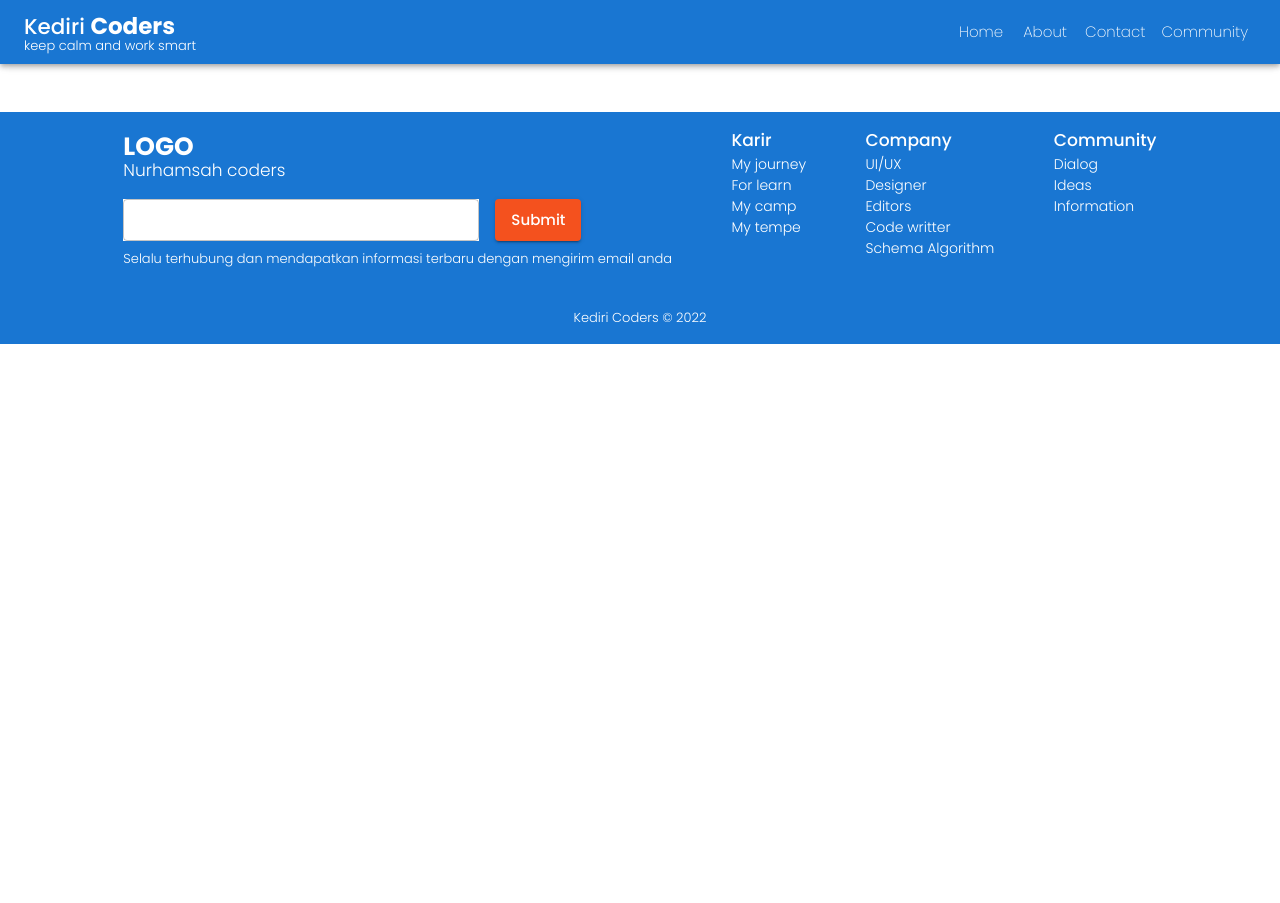
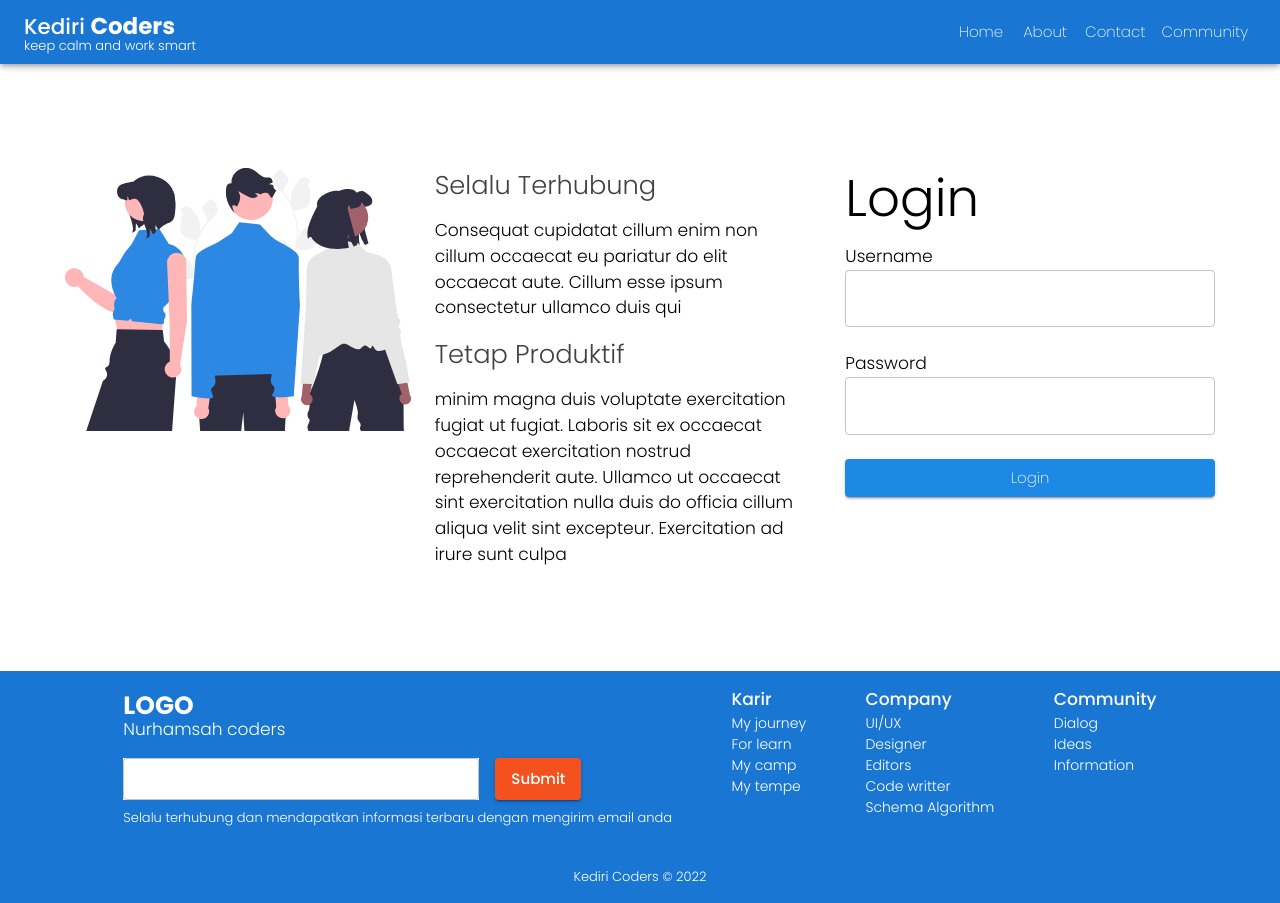
Before and after one commit to nurhamsah1998/KEDIRI-CODERS-PORTFOLIO, a React (Create React App) app: page /community/login in a window 1280 px wide. Before the commit the page ends 800 px from the top, so only its background shows below. Built offline with nearby package versions, Linux system fonts and the light colour scheme.

Commit message:
fixing login

```diff
--- a/src/Pages/Community/Community.js
+++ b/src/Pages/Community/Community.js
@@ -1,38 +1,20 @@
 import React from "react";
-import { TextField, Box, Button, Typography } from "@mui/material";
-import { Formik, Form } from "formik";
+import { useNavigate } from "react-router-dom";
 
 function Community() {
-  return (
-    <Box my={10}>
-      <Box sx={{ display: "flex", justifyContent: "space-between" }}>
-        <Box sx={{ maxWidth: "30%" }}>
-          <img
-            width="100%"
-            src="/svg-UNDRAW/undraw_personal_email_re_4lx7.svg"
-            alt="Hero"
-          />
-        </Box>
-        <Box sx={{ width: "30%" }}>
-          <Formik>
-            {({ values, getFieldProps }) => (
-              <Form>
-                <Box>
-                  <Typography>Username</Typography>
-                  <TextField fullWidth />
-                  <Typography mt={3}>Password</Typography>
-                  <TextField type="password" fullWidth />
-                </Box>
-                <Button sx={{ mt: 3 }} fullWidth variant="contained">
-                  Login
-                </Button>
-              </Form>
-            )}
-          </Formik>
-        </Box>
-      </Box>
-    </Box>
-  );
+  const navigate = useNavigate();
+  const accessToken = localStorage.getItem("accessToken");
+  React.useEffect(() => {
+    if (!accessToken) {
+      navigate("/community/login");
+      console.log("qwe");
+    }
+    if (accessToken) {
+      navigate("/community/home");
+      console.log("qwe");
+    }
+  }, [accessToken]);
+  return false;
 }
 
 export default Community;
--- /dev/null
+++ b/src/Pages/Community/CommunityLogin.js
@@ -0,0 +1,121 @@
+import React from "react";
+import { TextField, Box, Button, Typography } from "@mui/material";
+import { Formik, Form } from "formik";
+import { grey } from "@mui/material/colors";
+
+function CommunityLogin() {
+  return (
+    <Box sx={{ my: { lg: 10, xl: 10, md: 10, xs: 1 } }}>
+      <Box
+        sx={{
+          display: "flex",
+          justifyContent: "space-evenly",
+        }}
+      >
+        <Box
+          sx={{
+            maxWidth: { lg: "60%", xl: "60%", md: "60%", xs: "100%" },
+            display: "flex",
+            gap: 3,
+          }}
+        >
+          <Box
+            sx={{
+              maxWidth: "70%",
+              display: { lg: "block", xl: "block", md: "none", xs: "none" },
+            }}
+          >
+            <img
+              width="100%"
+              src="/svg-UNDRAW/undraw_people_re_8spw.svg"
+              alt="Hero"
+            />
+          </Box>
+          <Box
+            sx={{
+              maxWidth: {
+                lg: "50%",
+                xl: "50%",
+                md: "70%",
+                xs: "100%",
+              },
+              display: { lg: "block", xl: "block", md: "block", xs: "none" },
+            }}
+          >
+            <Typography variant="h5" color={grey[800]}>
+              Selalu Terhubung
+            </Typography>
+            <Typography mt={2}>
+              Consequat cupidatat cillum enim non cillum occaecat eu pariatur do
+              elit occaecat aute. Cillum esse ipsum consectetur ullamco duis qui
+            </Typography>
+            <Typography variant="h5" mt={2} color={grey[800]}>
+              Tetap Produktif
+            </Typography>
+            <Typography mt={2}>
+              minim magna duis voluptate exercitation fugiat ut fugiat. Laboris
+              sit ex occaecat occaecat exercitation nostrud reprehenderit aute.
+              Ullamco ut occaecat sint exercitation nulla duis do officia cillum
+              aliqua velit sint excepteur. Exercitation ad irure sunt culpa
+            </Typography>
+          </Box>
+        </Box>
+        <Box sx={{ width: { lg: "30%", xl: "30%", md: "30%", xs: "100%" } }}>
+          <Formik
+            initialValues={{
+              username: "",
+              password: "",
+            }}
+            onSubmit={(value) => {
+              localStorage.setItem("accessToken", "accessToken");
+              window.location.reload();
+            }}
+          >
+            {({ values, getFieldProps }) => (
+              <Form>
+                <Typography
+                  mb={1}
+                  fontSize={14}
+                  sx={{
+                    display: {
+                      lg: "none",
+                      xl: "none",
+                      md: "none",
+                      xs: "block",
+                    },
+                  }}
+                >
+                  Consequat cupidatat cillum enim non cillum occaecat eu
+                  pariatur do elit occaecat aute. Cillum esse ipsum consectetur
+                  ullamco duis qui
+                </Typography>
+                <Typography variant="h3">Login</Typography>
+
+                <Box mt={2}>
+                  <Typography>Username</Typography>
+                  <TextField {...getFieldProps("username")} fullWidth />
+                  <Typography mt={3}>Password</Typography>
+                  <TextField
+                    {...getFieldProps("password")}
+                    type="password"
+                    fullWidth
+                  />
+                </Box>
+                <Button
+                  type="submit"
+                  sx={{ mt: 3 }}
+                  fullWidth
+                  variant="contained"
+                >
+                  Login
+                </Button>
+              </Form>
+            )}
+          </Formik>
+        </Box>
+      </Box>
+    </Box>
+  );
+}
+
+export default CommunityLogin;
--- /dev/null
+++ b/src/Pages/Community/Pages/Home/Home.js
@@ -0,0 +1,7 @@
+import React from "react";
+
+function Home() {
+  return <div>Home</div>;
+}
+
+export default Home;
```
Also changed, not shown: src/router.js (+10 -0 lines), public/svg-UNDRAW/undraw_people_re_8spw.svg (added).
